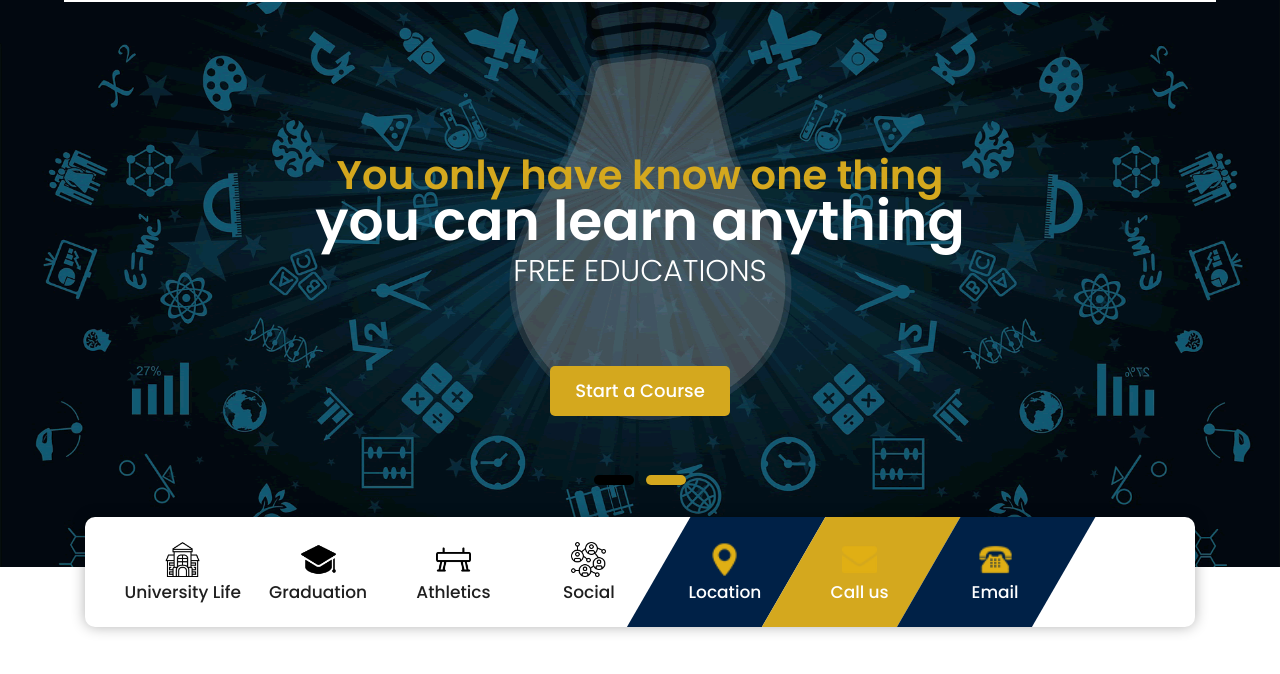
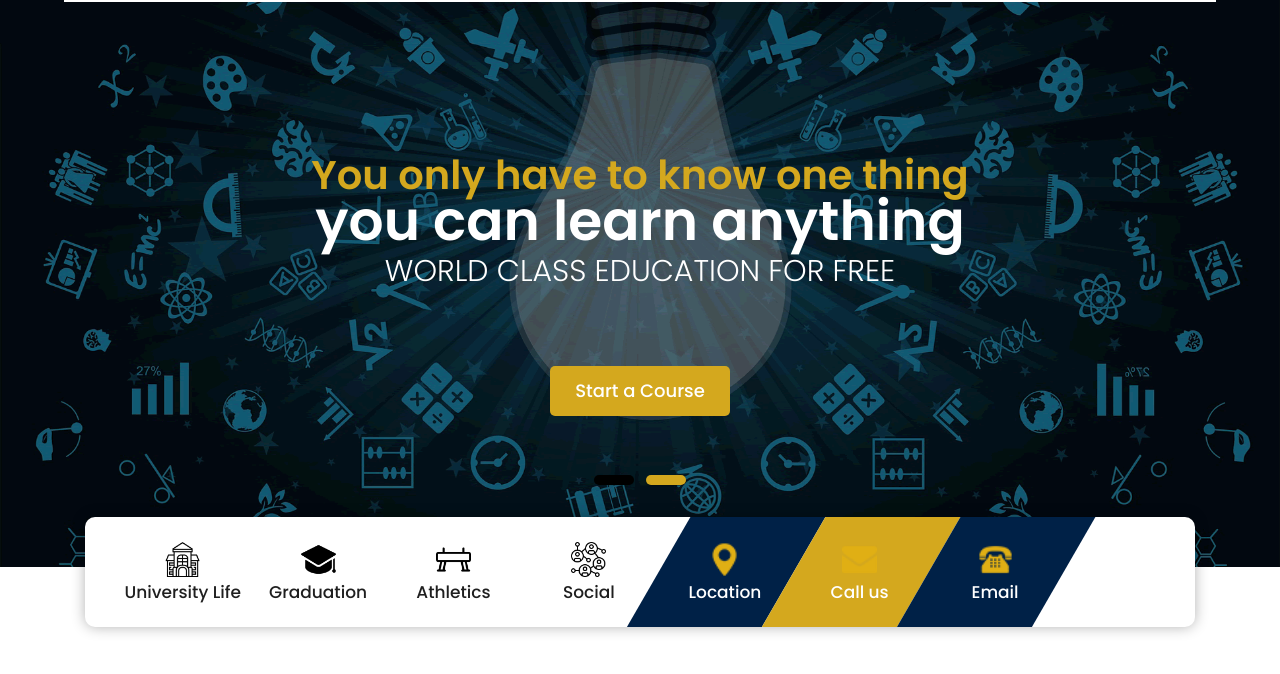
Before and after one commit to The-Codesis/simple-static-website, a plain HTML site: page index.html in a window 1280 px wide. Both pictures are taken after a click on the button 666 px from the left and 552 px from the top of the page. Shown: the part 73-747 px from the top of the page. Drawn offline with Linux system fonts and the light colour scheme.

Commit message:
#6 Changed dummy content

```diff
--- a/index.html
+++ b/index.html
@@ -106,8 +106,8 @@
                             <div class="row">
                                 <div class="col-md-12">
                                     <div class="slide_text">
-                                        <h3><span span class="theme_color">You only have know one thing</span><br>you can learn anything</h3>
-                                        <h4>Free Educations</h4>
+                                        <h3><span span class="theme_color">You only have to know one thing</span><br>you can learn anything</h3>
+                                        <h4>World Class Education for free</h4>
                                         <br>
                                         <div class="full center">
 										    <a class="contact_bt" href="courses.html">Start a Course</a>
@@ -156,7 +156,7 @@
 						<div class="full">
 						  <p>Education is the process of facilitating learning, or the acquisition of knowledge, skills, values, beliefs, and habits.
                              Educational methods include teaching, training, storytelling, discussion and directed research
-                              Let us help you
+
                           </p>
 						</div>
 						<div class="full">
```
